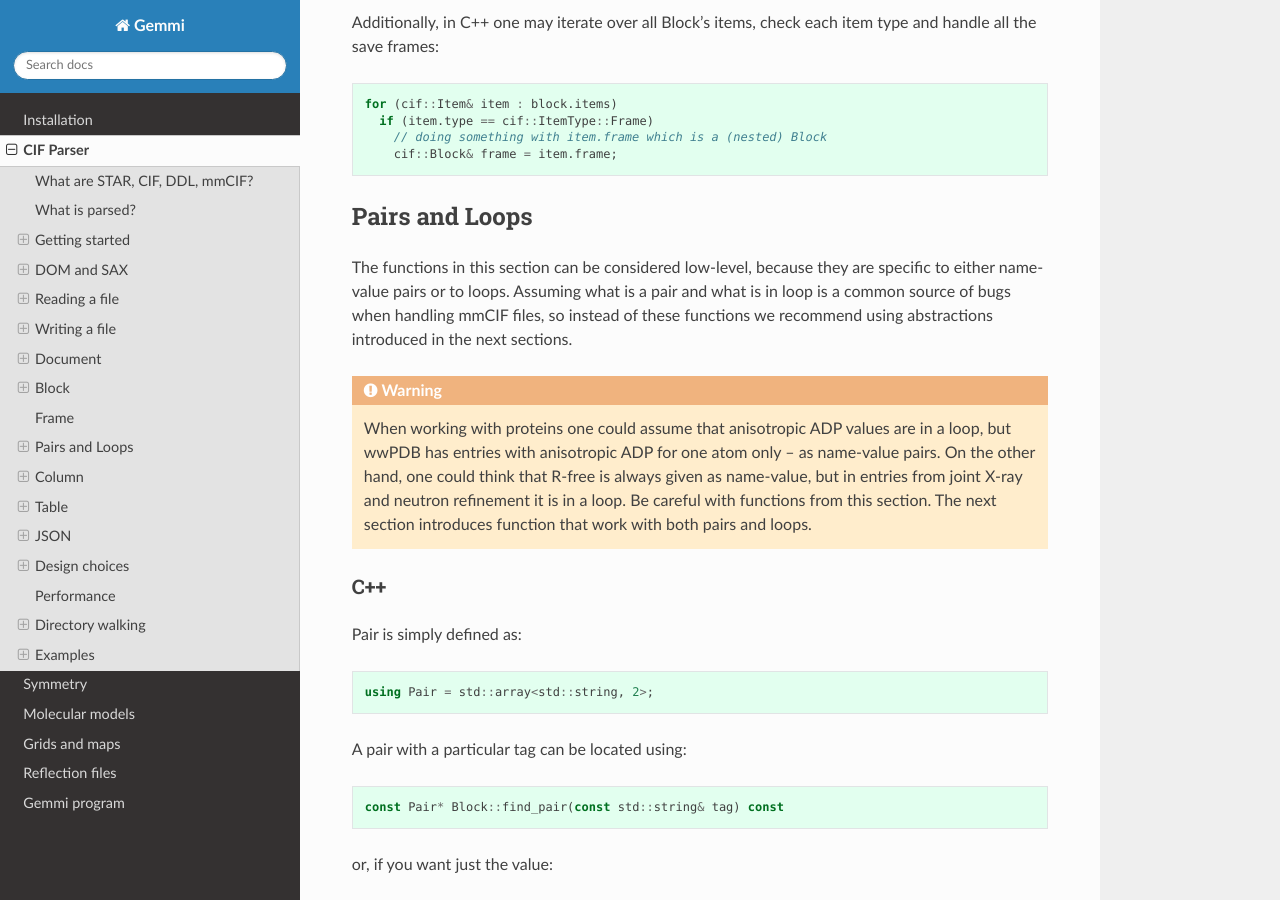
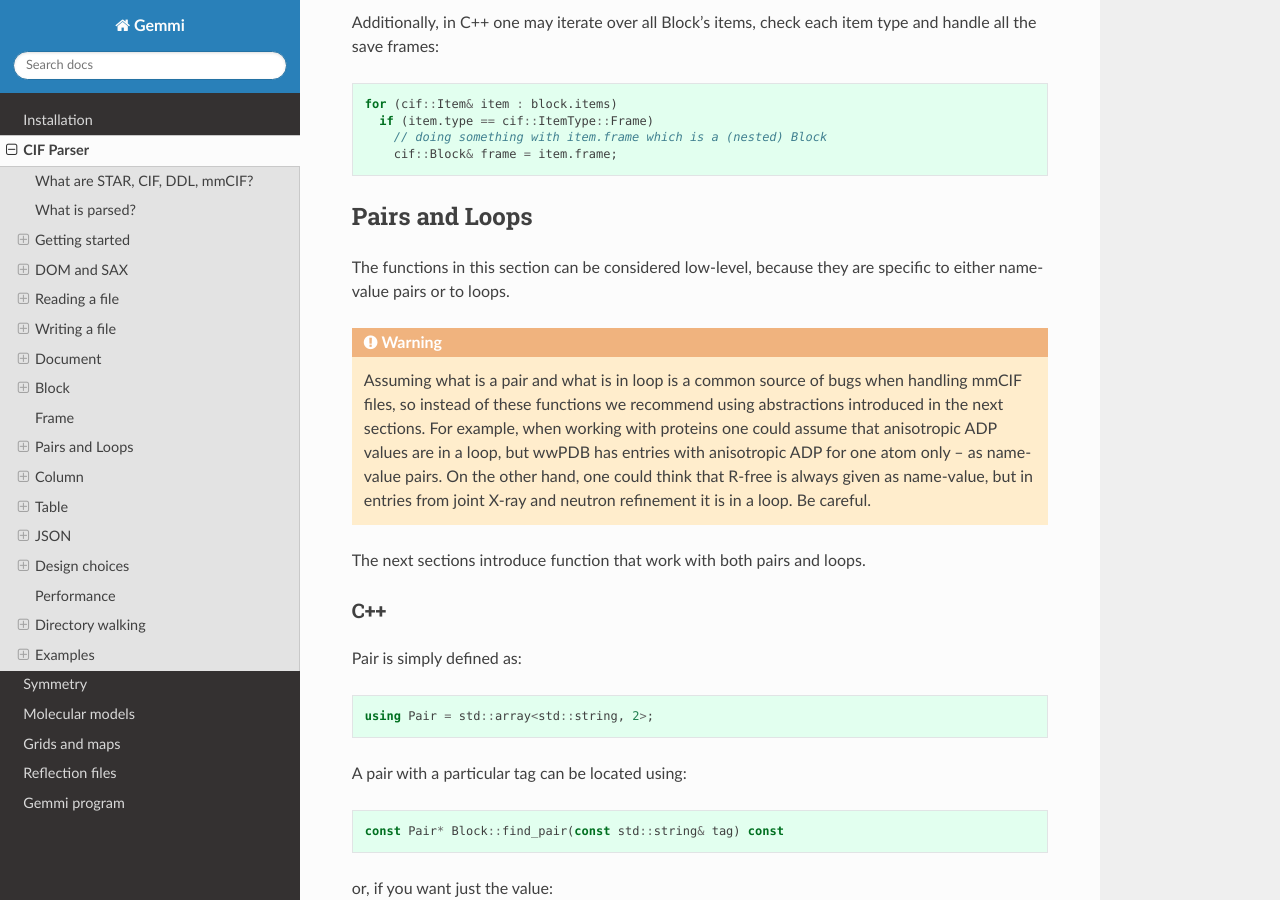
Before and after one commit to project-gemmi/gemmi, a Sphinx documentation site: the page built from docs/cif-parser.rst, in a window 1280 px wide and 900 px high, scrolled down 11090 px. Built offline with Sphinx 7.4.7 and the Read the Docs theme 2.0.0, drawn with Linux system fonts in a browser that asks for light colours; some of the changed text lies outside the part shown.

```diff
--- a/docs/cif-parser.rst
+++ b/docs/cif-parser.rst
@@ -580,21 +580,23 @@
 ===============
 
 The functions in this section can be considered low-level, because they are
-specific to either name-value pairs or to loops. Assuming what is a pair
-and what is in loop is a common source of bugs when handling mmCIF files,
-so instead of these functions we recommend using abstractions introduced
-in the next sections.
+specific to either name-value pairs or to loops.
+
 
 .. warning::
 
-    When working with proteins one could assume that anisotropic ADP values
+    Assuming what is a pair and what is in loop is a common source of bugs
+    when handling mmCIF files, so instead of these functions we recommend
+    using abstractions introduced in the next sections. For example,
+    when working with proteins one could assume that anisotropic ADP values
     are in a loop, but wwPDB has entries with anisotropic ADP
     for one atom only -- as name-value pairs.
     On the other hand, one could think that R-free is always given as
     name-value, but in entries from joint X-ray and neutron refinement
     it is in a loop.
-    Be careful with functions from this section. The next section introduces
-    function that work with both pairs and loops.
+    Be careful.
+
+The next sections introduce function that work with both pairs and loops.
 
 C++
 ---
```
Also changed, not shown: other parts of docs/cif-parser.rst (+17 -0 lines), 2 other files.
